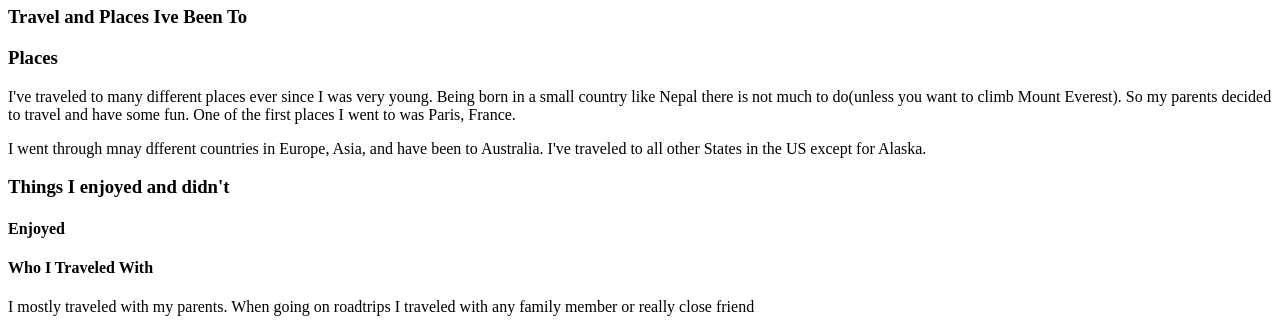
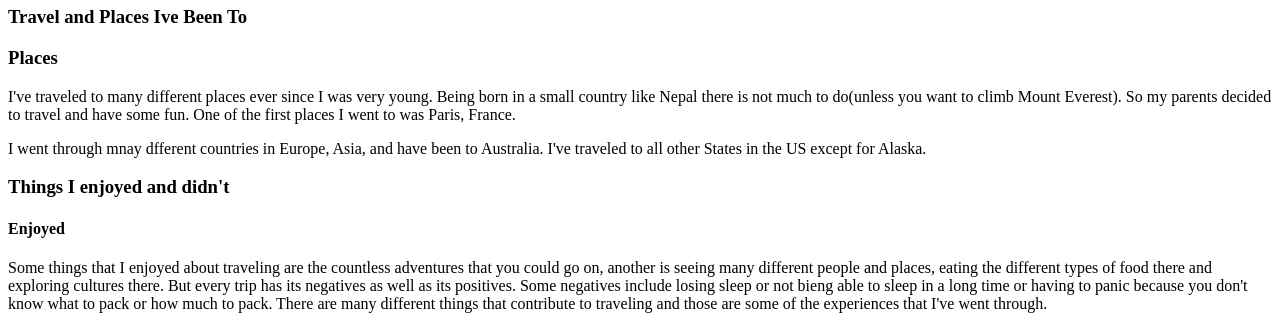
Before and after one commit to smritiacharya/Final-website, a plain HTML site: page secondpage.html in a window 1280 px wide. Shown: the part 205-535 px from the top of the page. Drawn offline with Linux system fonts and the light colour scheme.

Commit message:
Update secondpage.html

```diff
--- a/secondpage.html
+++ b/secondpage.html
@@ -35,7 +35,7 @@
     <section>
       <h3>Things I enjoyed and didn't</h3>
       <h4>Enjoyed</h4>
-
+      <p> Some things that I enjoyed about traveling are the countless adventures that you could go on, another is seeing many different people and places, eating the different types of food there and exploring cultures there. But every trip has its negatives as well as its positives. Some negatives include losing sleep or not bieng able to sleep in a long time or having to panic because you don't know what to pack or how much to pack. There are many different things that contribute to traveling and those are some of the experiences that I've went through.
     </section>
 <aside class="">
   <h4>Who I Traveled With</h4>
```
